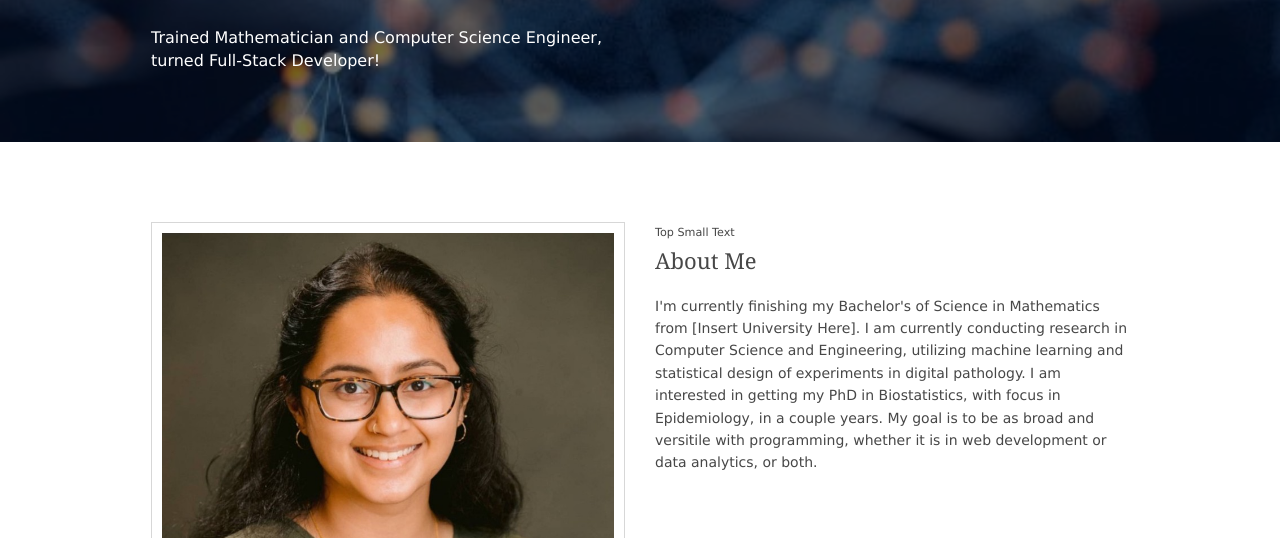
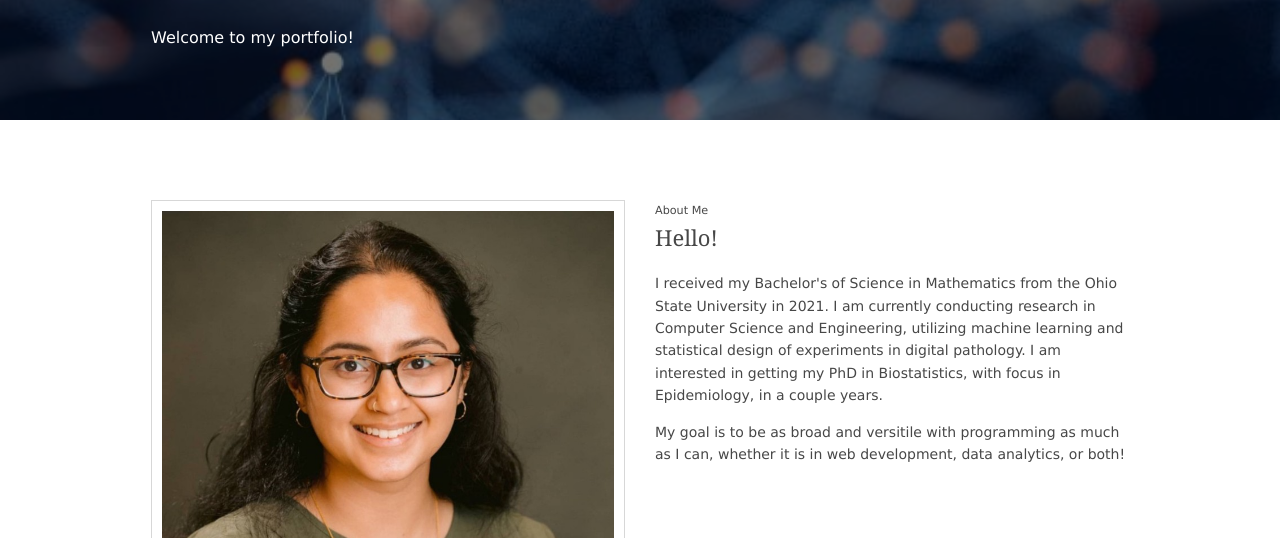
Before and after one commit to casukhelai/portfolio_pt2, a plain HTML site: page index.html in a window 1280 px wide. Shown: the part 262-800 px from the top of the page. Drawn offline with Linux system fonts and the light colour scheme.

Commit message:
added links to about-me and projects

```diff
--- a/index.html
+++ b/index.html
@@ -33,8 +33,8 @@ Licence URI: https://www.os-templates.com/template-terms
         <li><a href="linkedin.com/in/ishya-casukhela-76b8953b" target="_blank"><i class="fab fa-linkedin Linked"></i></a></li>
         <li><a href="https://github.com/casukhelai" target="_blank"><i class="fab fa-github Git"></i></a></li>
         <!-- link to the articles  -->
-        <li><a href="#">About</a></li>
-        <li><a href="#">Projects</a></li>
+        <li><a href="#about-me">About</a></li>
+        <li><a href="#projects">Projects</a></li>
       </ul>
     </div>
 
@@ -46,7 +46,7 @@ Licence URI: https://www.os-templates.com/template-terms
     <div id="pageintro" class="hoc clear">
       <article>
         <h2 class="heading">Ishya Casukhela</h2>
-        <p>Trained Mathematician and Computer Science Engineer, turned Full-Stack Developer!</p>
+        <p>Welcome to my portfolio!</p>
         <!-- add link to downloadable resume -->
         <!-- <footer><a class="btn" href="#">Download My Resume</a></footer> -->
       </article>
@@ -58,21 +58,20 @@ Licence URI: https://www.os-templates.com/template-terms
 <div class="wrapper row3">
   <main class="hoc container clear">
     <!-- main body -->
-    <!-- ################################################################################################ -->
+
     <article class="group btmspace-80">
       <!--  about me here! -->
       <div class="one_half first"><img class="inspace-10 borderedbox" src="images/demo/backgrounds/headshot.jfif" alt="headshot"></div>
-      <div class="one_half">
-        <p class="nospace font-xs">Top Small Text</p>
-        <h3 class="heading">About Me</h3>
-        <p>I'm currently finishing my Bachelor's of Science in Mathematics from [Insert University Here]. I am currently conducting research in Computer Science and Engineering, utilizing machine learning and statistical design of experiments in digital pathology.
-          I am interested in getting my PhD in Biostatistics, with focus in Epidemiology, in a couple years.
-          My goal is to be as broad and versitile with programming, whether it is in web development or data analytics, or both. </p>
+      <div id="about-me" class="one_half">
+        <p class="nospace font-xs">About Me</p>
+        <h3 class="heading">Hello!</h3>
+        <p>I received my Bachelor's of Science in Mathematics from the Ohio State University in 2021. I am currently conducting research in Computer Science and Engineering, utilizing machine learning and statistical design of experiments in digital pathology.
+          I am interested in getting my PhD in Biostatistics, with focus in Epidemiology, in a couple years.</p>
+        <p>My goal is to be as broad and versitile with programming as much as I can, whether it is in web development, data analytics, or both!</p>
 
-        <!-- <footer><a href="#">Read More &raquo;</a></footer> -->
       </div>
     </article>
-    <!-- ################################################################################################ -->
+
     <hr class="btmspace-80">
     <!-- Fun part here -->
     <div class="center btmspace-80">
@@ -127,7 +126,7 @@ Licence URI: https://www.os-templates.com/template-terms
 <!-- Portfolio highlight here -->
 <div class="wrapper row3">
   <section class="hoc container clear">
-    <div class="center btmspace-50">
+    <div id="projects" class="center btmspace-50">
       <h3 class="font-x2 nospace">Portfolio</h3>
       <p class="nospace">Here are some of my highlighted projects and corresponding links!</p>
     </div>
```
